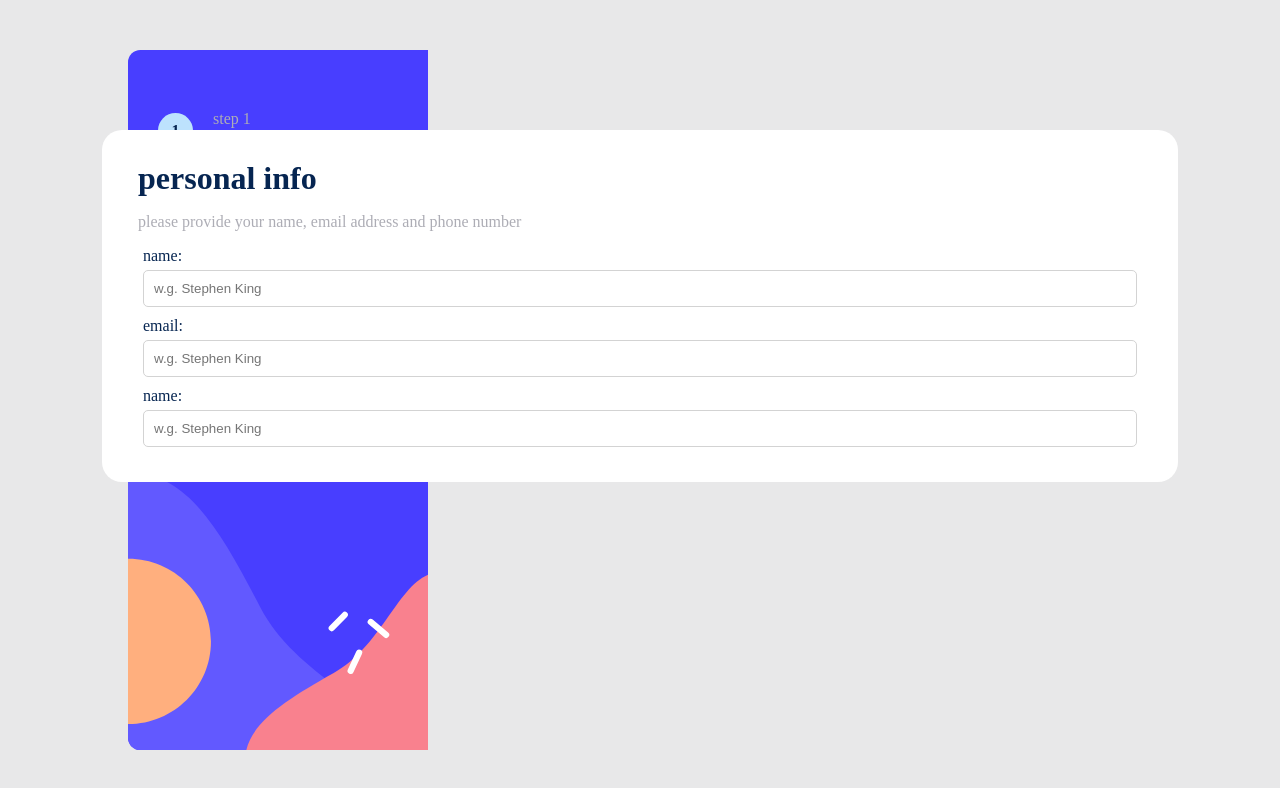
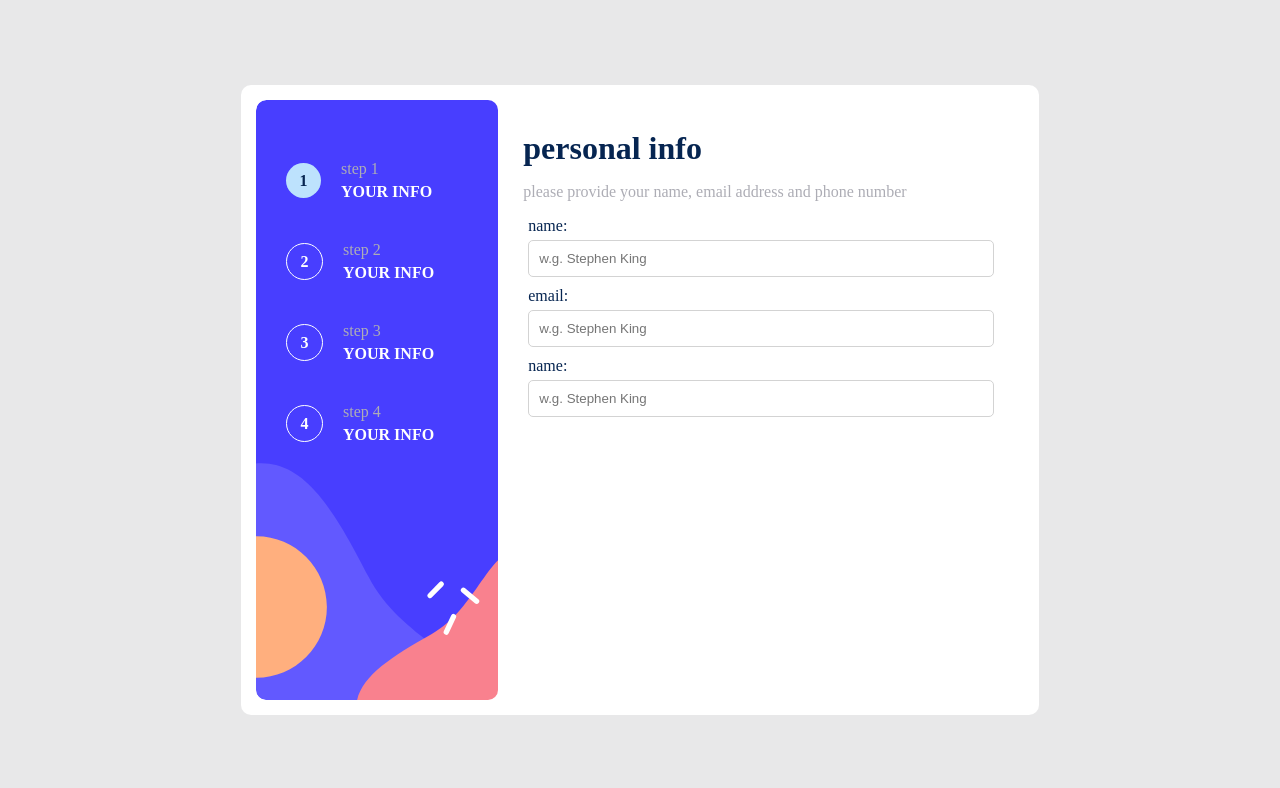
Before and after one commit to soheilRamezani-Dev/multi-step-form, a React (Create React App) app: page / in a window 1280 px wide. Shown: the top 788 px of the page. Built offline with nearby package versions, Linux system fonts and the light colour scheme.

Commit message:
desktop form container complete

```diff
--- a/src/App.scss
+++ b/src/App.scss
@@ -14,10 +14,6 @@ li {
 li {
   list-style: none;
 }
-.application {
-  width: 80%;
-  margin: 0 auto;
-}
 
 @include desktop {
   .app {
@@ -26,9 +22,12 @@ li {
     height: 100%;
   }
   .app-container {
-    width: 80%;
+    width: 60%;
     margin: 0 auto;
-    height: 700px;
+    height: 600px;
     display: flex;
+    padding: 15px;
+    background: white;
+    border-radius: 10px;
   }
 }
--- a/src/sass/form.scss
+++ b/src/sass/form.scss
@@ -1,4 +1,5 @@
 @import "./variables";
+@import "./mixins";
 
 .form-container {
   background-color: white;
@@ -38,3 +39,9 @@
     }
   }
 }
+
+@include desktop {
+  .form-container {
+    position: unset;
+  }
+}
--- a/src/sass/navigation.scss
+++ b/src/sass/navigation.scss
@@ -40,6 +40,7 @@
         background-size: cover;
         height: 100%;
         width: 300px;
+        border-radius: 10px;
     }
     .navigation-list{
         display: block;
```
